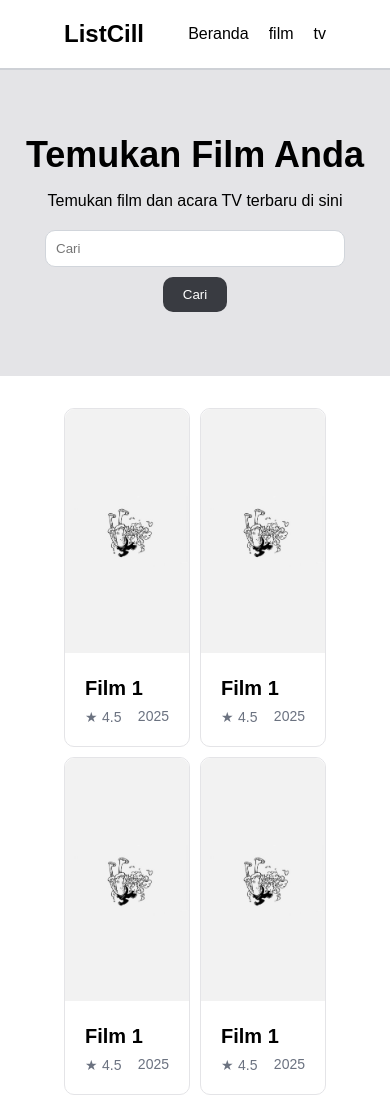
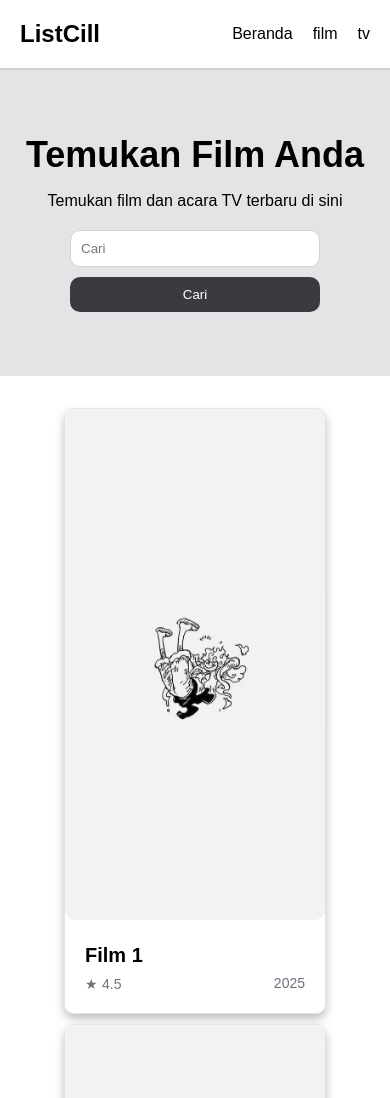
Before and after one commit to Wcilll/HexWebFilm, a plain HTML site: page index.html in a window 390 px wide. Shown: the top 1098 px of the page. Drawn offline with Linux system fonts and the light colour scheme; no server answers.

Commit message:
add box-shadow at css

```diff
--- a/css/style.css
+++ b/css/style.css
@@ -11,7 +11,7 @@
   justify-content: space-between;
   align-items: center;
   border-bottom: 2px solid #ced1d6;
-  /* box-shadow: 1px 1px 2px rgba(0, 0, 0, 0.1); */
+  box-shadow: 0 10px 10px rgba(0, 0, 0, 0.25);
 }
 
 .header nav {
@@ -67,16 +67,13 @@
 
 .image-film {
   border: 1px solid #e4e4e7;
-  border-top-left-radius: 10px;
-  border-top-right-radius: 10px;
-  border-bottom-left-radius: 10px;
-  border-bottom-right-radius: 10px;
+  border-radius: 10px;
+  box-shadow: 0 5px 10px rgba(0, 0, 0, 0.25);
 }
 
 .image-film img {
   width: 100%;
-  border-top-left-radius: 10px;
-  border-top-right-radius: 10px;
+  border-radius: 10px;
 }
 
 .title-film {
@@ -88,25 +85,20 @@
   margin-bottom: 8px;
 }
 
+.rating-detail-footer {
+  display: flex;
+  justify-content: space-between;
+}
+
 .rating-detail-footer span {
   font-size: 14px;
   color: #6b7280;
-}
-
-.rating-detail-footer {
-  display: flex;
-  justify-content: space-between;
 }
 
 @media screen and (max-width: 768px) {
   .media-section {
     grid-template-columns: repeat(2, 1fr);
   }
-
-  /* .header {
-    flex-direction: column;
-    align-items: flex-start;
-  } */
 
   .search-bar {
     flex-direction: column;
@@ -118,3 +110,23 @@
     max-width: 300px;
   }
 }
+
+@media screen and (max-width: 480px) {
+  .header {
+    padding: 20px;
+  }
+
+  .media-section {
+    grid-template-columns: 1fr;
+  }
+
+  .search-bar input {
+    width: 100%;
+    max-width: 250px;
+  }
+
+  .search-bar button {
+    width: 100%;
+    max-width: 250px;
+  }
+}
```
